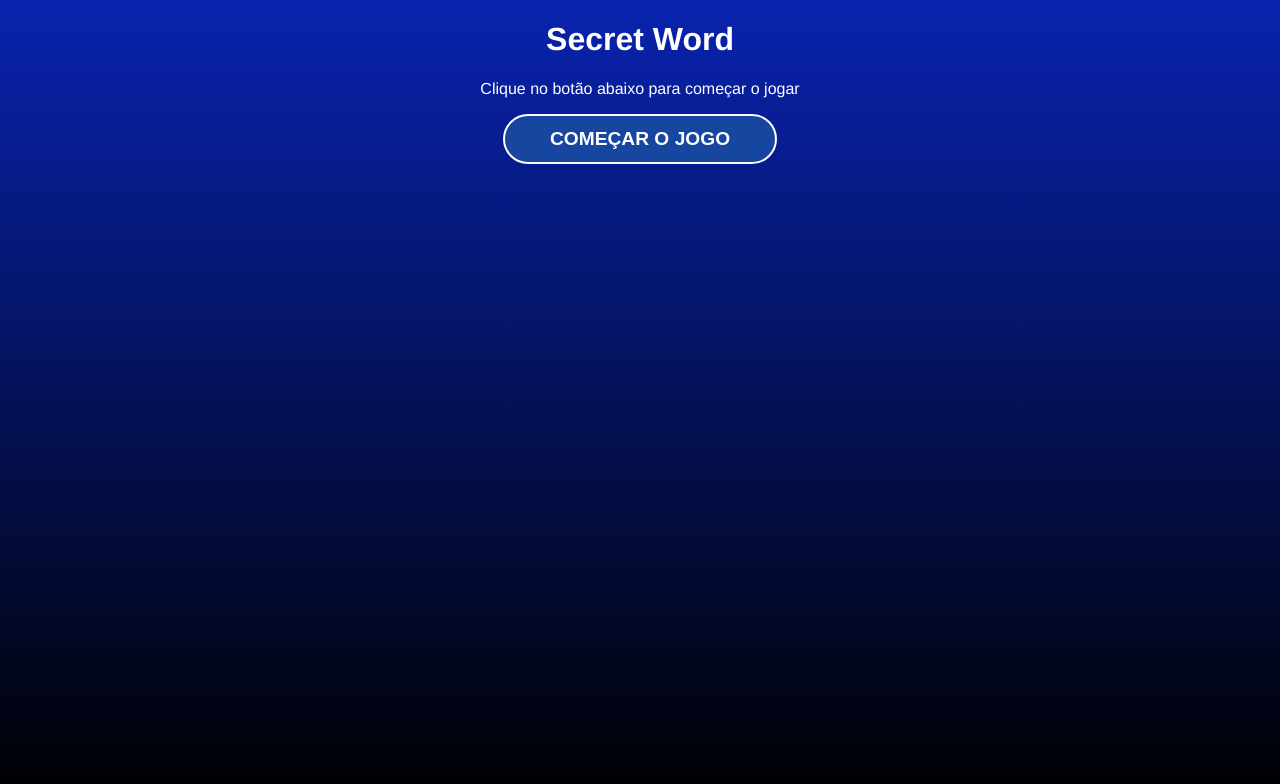
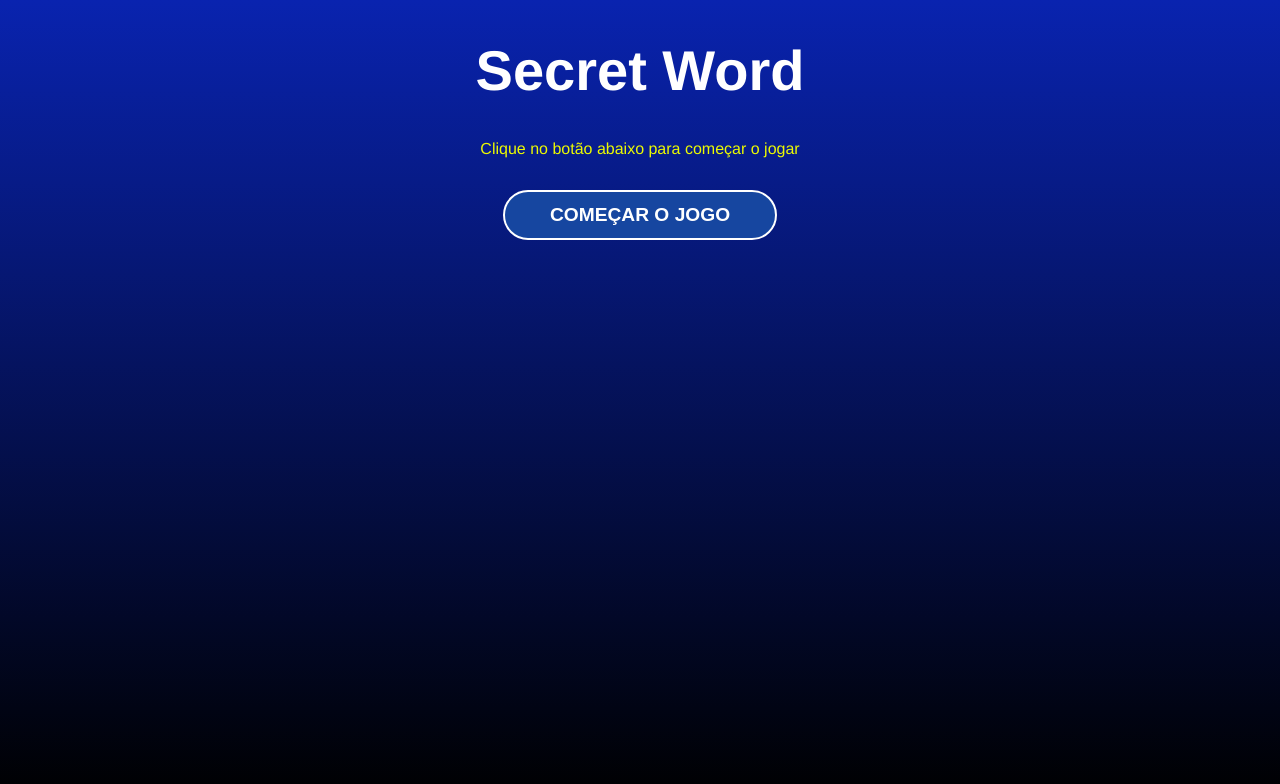
Before and after one commit to ferrariflaviaa/Secret-Word, a React (Create React App) app: page / in a window 1280 px wide. Shown: the top 784 px of the page. Built offline with nearby package versions, Linux system fonts and the light colour scheme.

Commit message:
feat: project components

```diff
--- a/src/App.js
+++ b/src/App.js
@@ -1,10 +1,26 @@
+import { useState } from 'react'
 import './App.css'
 import { StartScreen } from './Components/StartScreen'
+import { wordsList } from './Data/words'
+import { Game } from './Components/Game'
+import { GameOver } from './Components/GameOver'
+
+const stages = [
+  { id: 1, name: 'start' },
+  { id: 2, name: 'game' },
+  { id: 3, name: 'end' },
+]
 
 function App() {
+  const [gameStage, setGameStage] = useState(stages[0].name)
+  const [words, setWords] = useState(wordsList)
+  console.log(words)
+
   return (
     <div className="App">
-      <StartScreen />
+      {gameStage === 'start' && <StartScreen />}
+      {gameStage === 'game' && <Game />}
+      {gameStage === 'end' && <GameOver />}
     </div>
   )
 }
--- /dev/null
+++ b/src/Components/Game/index.js
@@ -0,0 +1,7 @@
+import React from 'react'
+
+const Game = () => {
+  return <div>Game</div>
+}
+
+export { Game }
--- /dev/null
+++ b/src/Components/GameOver/index.js
@@ -0,0 +1,7 @@
+import React from 'react'
+
+const GameOver = () => {
+  return <div>GameOver</div>
+}
+
+export { GameOver }
--- a/src/Components/StartScreen/index.js
+++ b/src/Components/StartScreen/index.js
@@ -1,3 +1,4 @@
+import'./styles.css'
 const StartScreen = () => {
   return (
     <div className="start">
```
Also changed, not shown: src/Components/Game/styles.css (added), src/Components/GameOver/styles.css (added).
